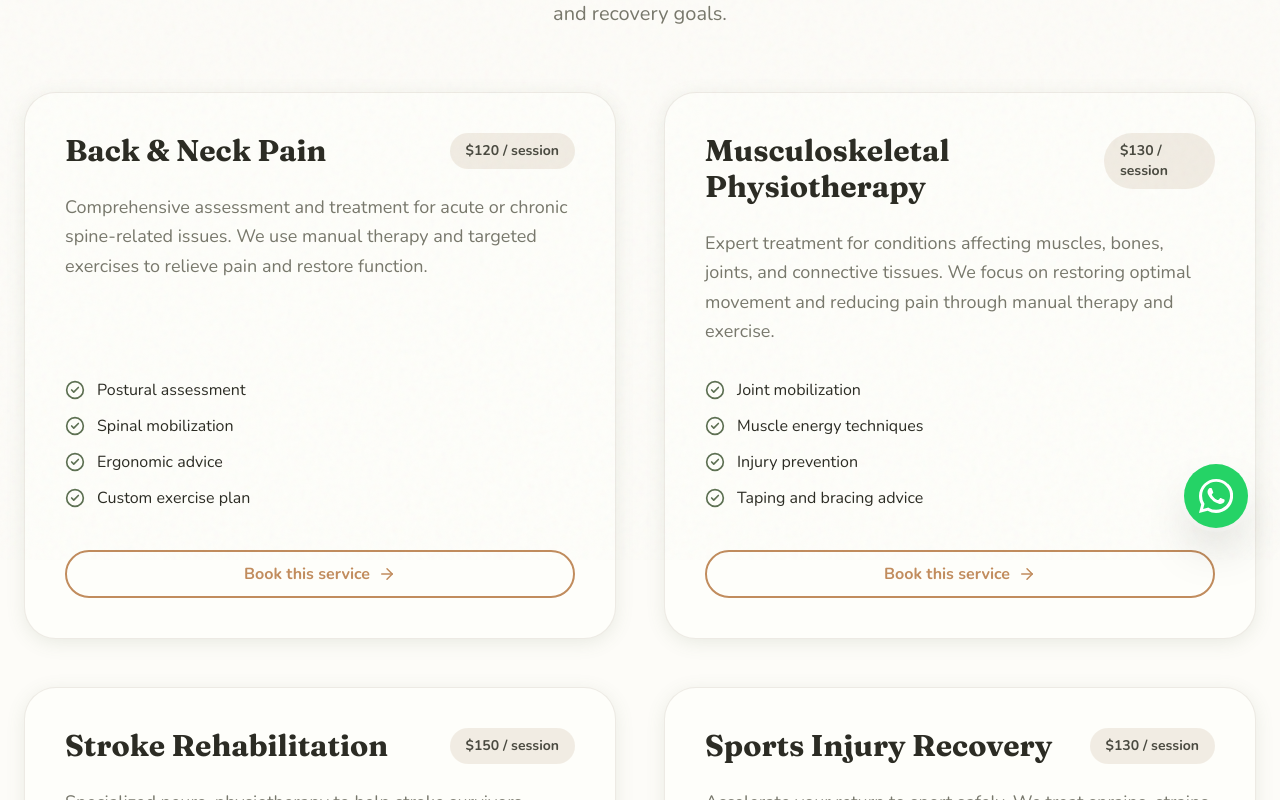
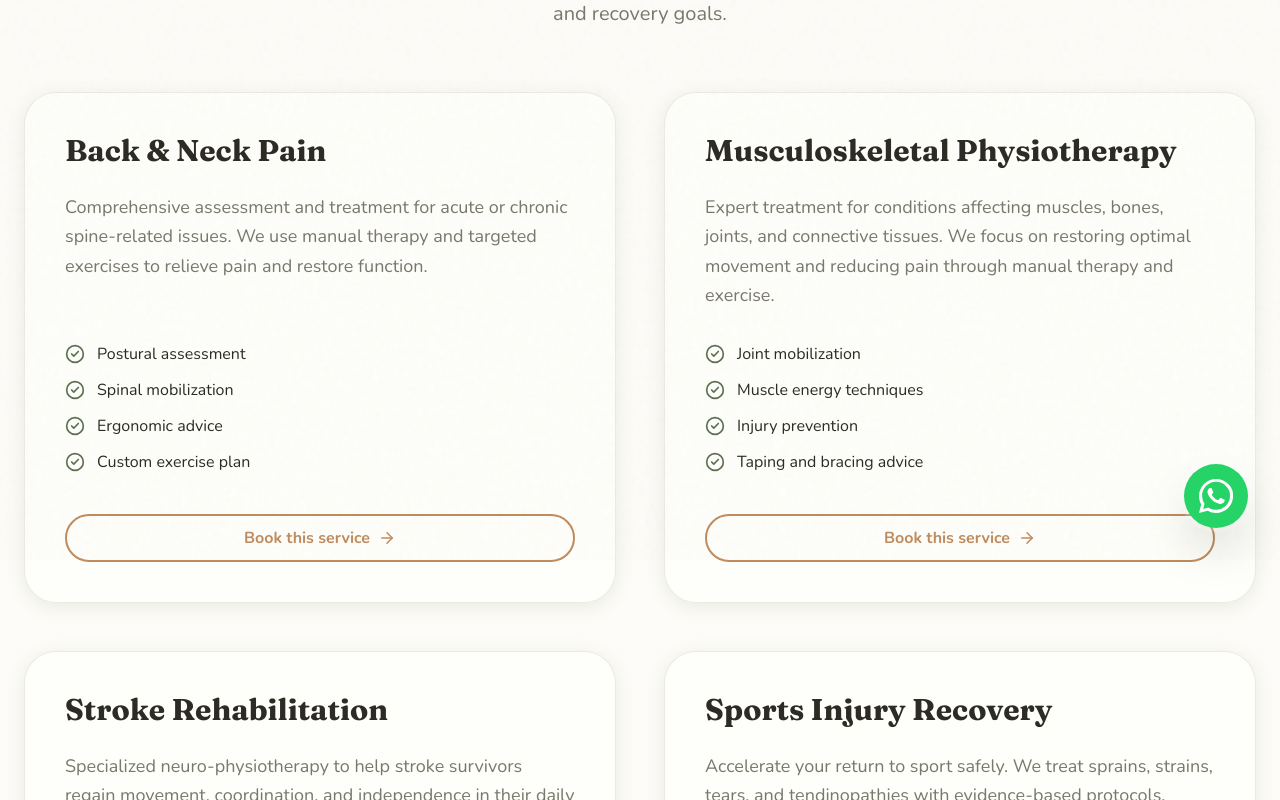
Before and after one commit to mabdullah-devx/Universal-Physio, a React (Vite) app in the folder frontend/: page /services in a window 1280 px wide. Shown: the part 240-1040 px from the top of the page. Built offline with nearby package versions, Linux system fonts and the light colour scheme.

Commit message:
Remove price tag badges from Services page

```diff
--- a/frontend/src/pages/Services.jsx
+++ b/frontend/src/pages/Services.jsx
@@ -11,35 +11,30 @@ const Services = () => {
       id: "back-neck-pain",
       title: "Back & Neck Pain",
       description: "Comprehensive assessment and treatment for acute or chronic spine-related issues. We use manual therapy and targeted exercises to relieve pain and restore function.",
-      price: "$120 / session",
       features: ["Postural assessment", "Spinal mobilization", "Ergonomic advice", "Custom exercise plan"]
     },
     {
       id: "musculoskeletal",
       title: "Musculoskeletal Physiotherapy",
       description: "Expert treatment for conditions affecting muscles, bones, joints, and connective tissues. We focus on restoring optimal movement and reducing pain through manual therapy and exercise.",
-      price: "$130 / session",
       features: ["Joint mobilization", "Muscle energy techniques", "Injury prevention", "Taping and bracing advice"]
     },
     {
       id: "stroke-rehabilitation",
       title: "Stroke Rehabilitation",
       description: "Specialized neuro-physiotherapy to help stroke survivors regain movement, coordination, and independence in their daily lives.",
-      price: "$150 / session",
       features: ["Gait re-training", "Balance exercises", "Motor learning", "Functional tasks"]
     },
     {
       id: "sports-injury",
       title: "Sports Injury Recovery",
       description: "Accelerate your return to sport safely. We treat sprains, strains, tears, and tendinopathies with evidence-based protocols.",
-      price: "$130 / session",
       features: ["Acute injury management", "Soft tissue release", "Biomechanics analysis", "Return-to-sport planning"]
     },
     {
       id: "elderly-care",
       title: "Elderly Care",
       description: "Gentle, effective therapy focused on maintaining mobility, preventing falls, and managing age-related conditions like osteoarthritis.",
-      price: "$110 / session",
       features: ["Fall risk assessment", "Joint mobility work", "Strength maintenance", "Home safety review"]
     }
   ];
@@ -76,11 +71,8 @@ const Services = () => {
       <div className="max-w-7xl mx-auto px-6 grid grid-cols-1 md:grid-cols-2 gap-12">
         {servicesList.map((service, idx) => (
           <div key={idx} id={service.id} className="organic-card p-10 flex flex-col transition-all duration-500">
-            <div className="flex justify-between items-start mb-6">
+            <div className="mb-6">
               <h2 className="text-3xl font-serif font-bold text-foreground">{service.title}</h2>
-              <span className="bg-[#E6DCCD]/50 text-accent-foreground px-4 py-2 rounded-full font-bold text-sm">
-                {service.price}
-              </span>
             </div>
 
             <p className="text-muted-foreground mb-8 text-lg leading-relaxed flex-grow">
```
